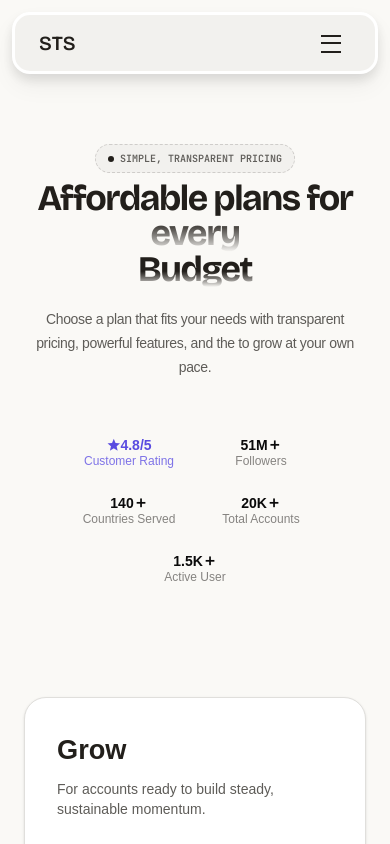
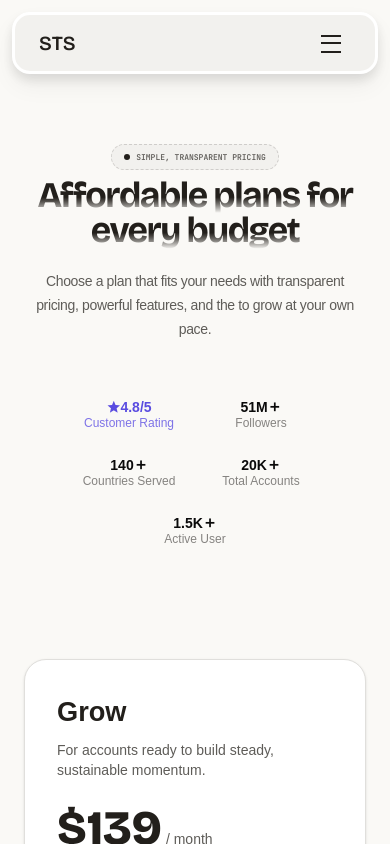
Before and after one commit to manish-xo/Ignited-Social, a Next.js app: page /price in a window 390 px wide. Shown: the top 844 px of the page. Built offline with nearby package versions, Linux system fonts and the light colour scheme; a web font is replaced by a local one.

Commit message:
Fixed the main heading

```diff
--- a/app/price/Compo/Pricing.tsx
+++ b/app/price/Compo/Pricing.tsx
@@ -88,15 +88,22 @@ const Pricing = () => {
           <div className="mb-2 sm:mb-6 flex justify-center eyebrow">
             <div className="relative inline-flex items-center justify-center gap-1.5 border-1.5 border-dashed rounded-full font-mono font-[600] uppercase bg-subtle-bg border border-border-strong text-ink/70 px-3 py-1.5 text-[10px] sm:px-4 sm:py-2 sm:text-xs md:px-5 md:py-2.5 md:text-sm lg:px-6 lg:py-3 lg:text-sm xl:px-4 xl:py-1 xl:text-[0.7em]">
               <span className="w-1.5 h-1.5 rounded-full bg-ink" />
-              <span className="">Simple, Transparent Pricing</span>
+              <span className="text-[0.8em] sm:text-xs ">
+                Simple, Transparent Pricing
+              </span>
             </div>
           </div>
           {/* HEADING */}
           <div className="">
-            <Heading className="text-center">
+            <Heading className="text-center hidden sm:block">
               Affordable plans for every
             </Heading>
-            <Heading className="text-center">Budget</Heading>
+            <Heading className="text-center hidden sm:block">Budget</Heading>
+
+            <Heading className="text-center sm:hidden">
+              Affordable plans for
+            </Heading>
+            <Heading className="text-center sm:hidden">every budget</Heading>
           </div>
           {/* SUBTEXTING */}
           <div>
```
Also changed, not shown: 1 other file (tests, documents, lock files or other folders).
